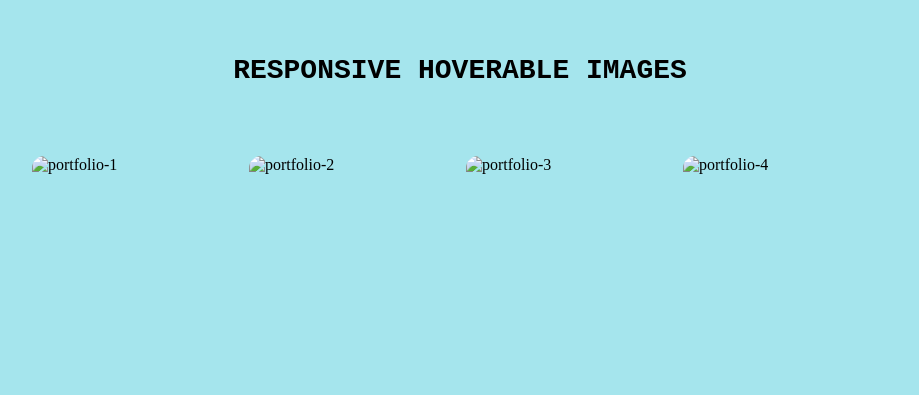
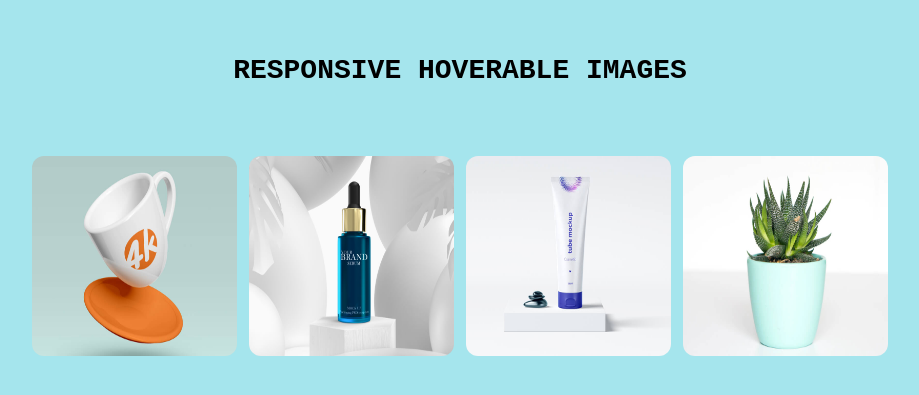
Before and after one commit to techvenkatvis/Responsive_hoverable_images, a plain HTML site: page index.html in a window 1280 px wide. Shown: the part 201-596 px from the top of the page, without its empty margins (180-1099 px from the left). Drawn offline with Linux system fonts and the light colour scheme; the site is published under a folder, as on GitHub Pages, so addresses that start at the root find nothing.

Commit message:
second commit

```diff
--- a/index.html
+++ b/index.html
@@ -15,16 +15,16 @@
 
         <div class="images">
         <div class="image_1">
-            <img src="/images/portfolio-1.png" alt="portfolio-1">
+            <img src="./images/portfolio-1.png" alt="portfolio-1">
         </div>
         <div class="image_2">
-            <img src="/images/portfolio-2.png" alt="portfolio-2">
+            <img src="./images/portfolio-2.png" alt="portfolio-2">
         </div>
         <div class="image_3">
-            <img src="/images/portfolio-3.png" alt="portfolio-3">
+            <img src="./images/portfolio-3.png" alt="portfolio-3">
         </div>
             <div class="image_4">
-            <img src="/images/portfolio-4.png" alt="portfolio-4">
+            <img src="./images/portfolio-4.png" alt="portfolio-4">
         </div>
     </div>
 </div>
```
